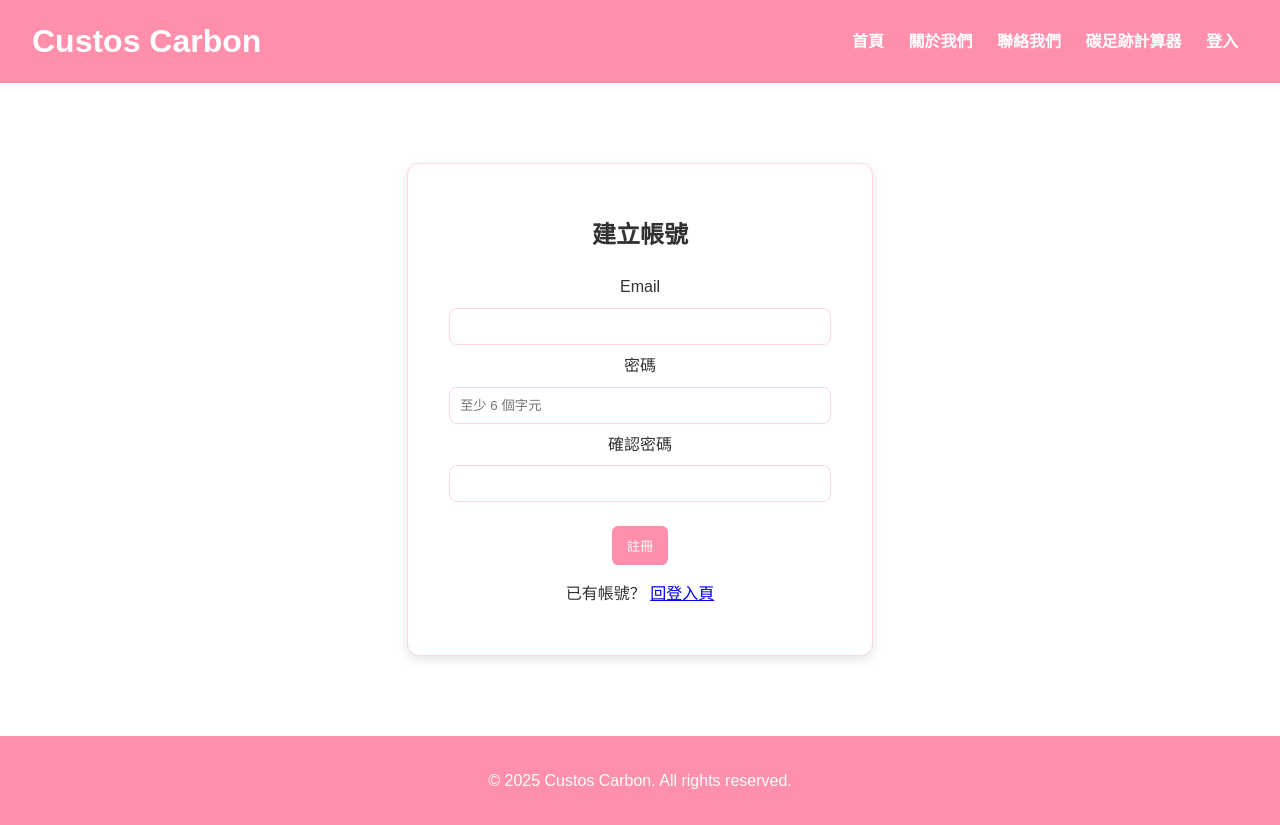
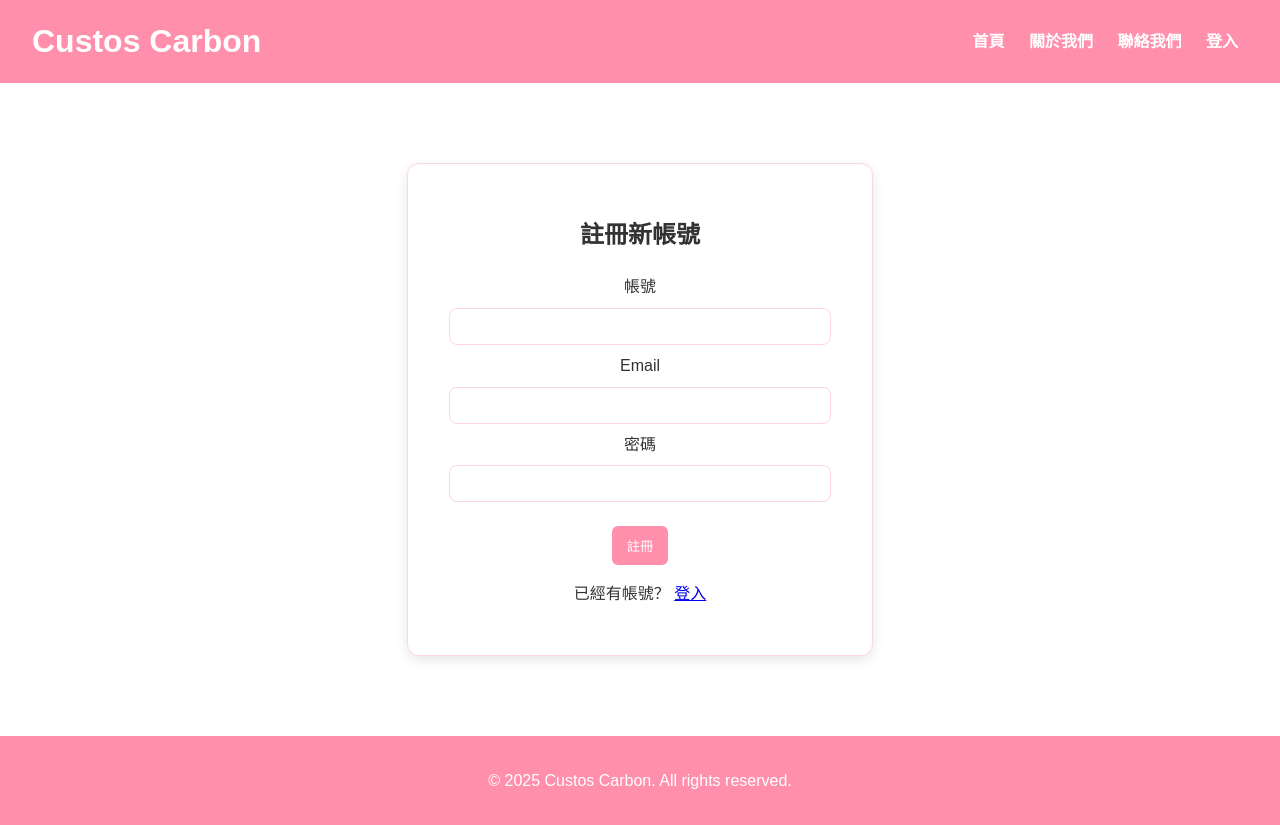
Before and after one commit to Bella0519/custo, a plain HTML site: page register.html in a window 1280 px wide. Drawn offline with Linux system fonts and the light colour scheme.

Commit message:
Update register.html

```diff
--- a/register.html
+++ b/register.html
@@ -13,8 +13,7 @@
       <a href="index.html">首頁</a>
       <a href="about.html">關於我們</a>
       <a href="contact.html">聯絡我們</a>
-      <a href="calculator.html" id="calculatorLink">碳足跡計算器</a>
-      <a href="login.html" id="loginLink">登入</a>
+      <a href="login.html">登入</a>
     </nav>
   </header>
 
@@ -22,22 +21,19 @@
     <div class="login-left" style="background-image:url('images/login-left.jpg')"></div>
     <div class="login-right">
       <div class="login-card">
-        <h2>建立帳號</h2>
+        <h2>註冊新帳號</h2>
         <form class="login-form" id="registerForm">
+          <label>帳號</label>
+          <input type="text" id="newUsername" required>
+
           <label>Email</label>
-          <input type="email" id="regEmail" required>
+          <input type="email" id="newEmail" required>
 
           <label>密碼</label>
-          <input type="password" id="regPassword" placeholder="至少 6 個字元" required>
-
-          <label>確認密碼</label>
-          <input type="password" id="regPassword2" required>
+          <input type="password" id="newPassword" required>
 
           <button type="submit">註冊</button>
-
-          <p class="signup-text">
-            已有帳號？ <a href="login.html">回登入頁</a>
-          </p>
+          <p class="signup-text">已經有帳號？ <a href="login.html">登入</a></p>
         </form>
       </div>
     </div>
@@ -47,7 +43,6 @@
     <p>© 2025 Custos Carbon. All rights reserved.</p>
   </footer>
 
-  <script src="js/auth.js"></script>
   <script src="js/register.js"></script>
 </body>
 </html>
```
